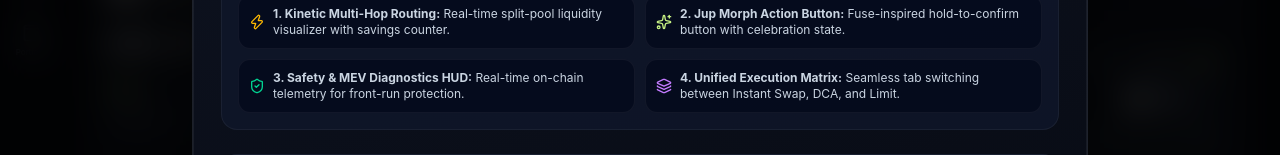
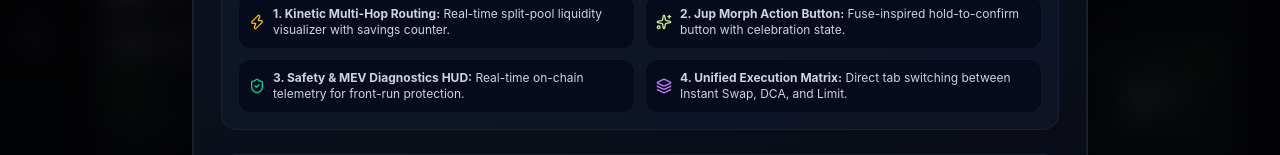
Before and after one commit to avinash-git-24/jupiter-next, a React (Vite) app: page / in a window 1280 px wide. Both pictures are taken after a click on the button "Audit". Shown: the part 297-452 px from the top of the page. Built offline with nearby package versions, Linux system fonts and the light colour scheme; grey boxes are pictures that could not be loaded.

Commit message:
style(copy): sanitize vocabulary and refine product terminology

```diff
--- a/src/components/CaseStudyModal.tsx
+++ b/src/components/CaseStudyModal.tsx
@@ -123,7 +123,7 @@
                   </div>
                   <div className="p-2.5 rounded-xl bg-slate-950/60 border border-white/5 flex items-center gap-2">
                     <Layers className="w-4 h-4 text-purple-400 shrink-0" />
-                    <span><strong>4. Unified Execution Matrix:</strong> Seamless tab switching between Instant Swap, DCA, and Limit.</span>
+                    <span><strong>4. Unified Execution Matrix:</strong> Direct tab switching between Instant Swap, DCA, and Limit.</span>
                   </div>
                 </div>
               </div>
@@ -227,7 +227,7 @@
                       <span>Jupiter Next (After)</span>
                     </div>
                     <ul className="list-disc list-inside text-[11px] text-slate-300 space-y-1">
-                      <li><strong>Multi-Action Morph Button:</strong> Seamless 5-state lifecycle: <code>Idle → Ready → Hold to Confirm → Jito Routing → Celebration</code>.</li>
+                      <li><strong>Multi-Action Morph Button:</strong> Tactile 5-state lifecycle: <code>Idle → Ready → Hold to Confirm → Jito Routing → Celebration</code>.</li>
                       <li><strong>Hold-to-Confirm Physics:</strong> Radial progress ring prevents fat-finger slippage while preserving 1-tap accessibility.</li>
                       <li><strong>Micro-Confetti Celebration:</strong> Confirms on-chain finality with an instant Solscan receipt drawer.</li>
                     </ul>
```
Also changed, not shown: 1 other file (tests, documents, lock files or other folders).
